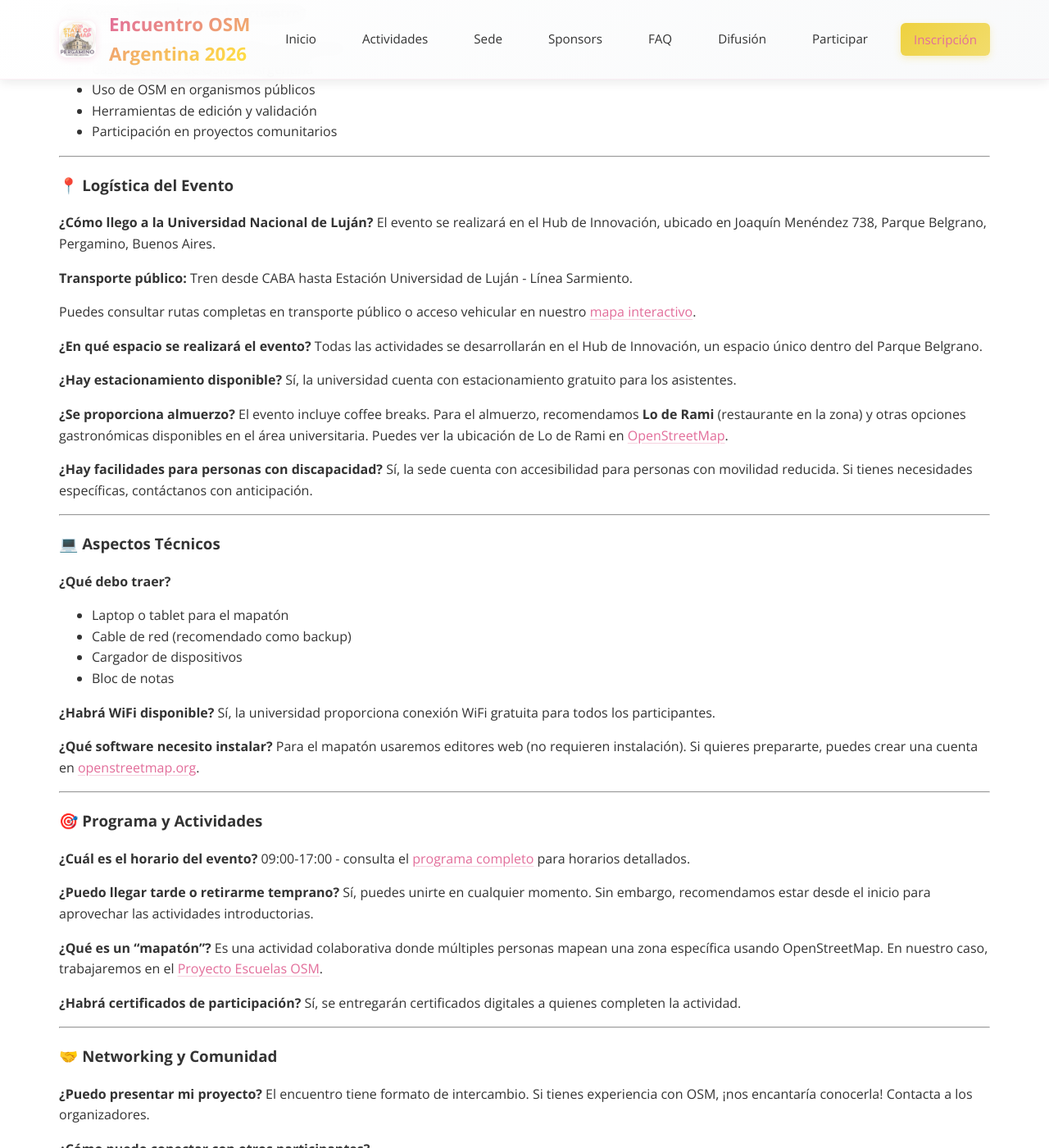
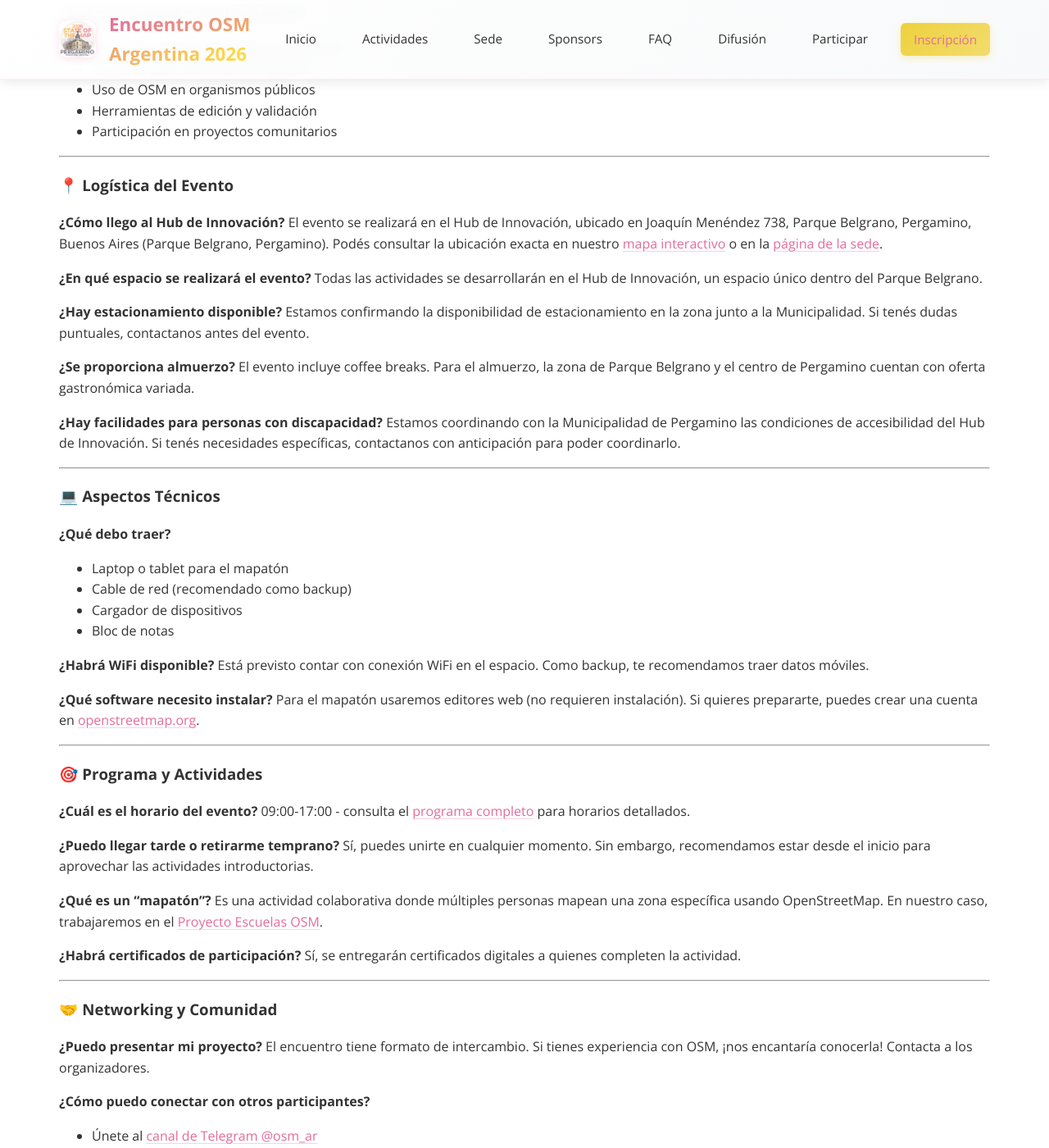
Before and after one commit to caprieldeluca/encuentro-2026, a Jekyll site: the page built from faq.md, in a window 1280 px wide and 1400 px high, scrolled down 870 px. Shown: the whole window at 82% size. Built offline with Jekyll 4.4.1, drawn with Linux system fonts in a browser that asks for light colours; some of the changed text lies outside the part shown.

Commit message:
Navegación: agregar páginas huérfanas y linkear /registro; reescribir FAQ para Pergamino
- _layouts/default.html: el dropdown "Actividades" tenía un solo ítem
  idéntico al link padre. Ahora suma Proyecto Escuelas y Casos de
  Éxito, que no estaban en ningún menú.
- inscripcion.md: linkea /registro (el formulario embebido, que
  existía pero no se llegaba a él navegando).
- faq.md: reescrita la sección de logística, que era 100% sobre la
  Universidad Nacional de Luján (tren desde CABA, estacionamiento
  universitario, restaurante "Lo de Rami" cerca de la UNLu). Donde no
  tengo el dato confirmado para Pergamino (estacionamiento,
  accesibilidad, WiFi) uso lenguaje de "estamos confirmando" en vez
  de inventar la respuesta. También corrige el link de MapRoulette
  Luján (variable que va a quedar obsoleta) y agrega anchors a los
  casos de éxito de Pergamino/Misiones.

Co-Authored-By: Claude Sonnet 5 <noreply@anthropic.com>

```diff
--- a/_layouts/default.html
+++ b/_layouts/default.html
@@ -64,6 +64,12 @@
                         <ul class="dropdown-menu">
                             <li>
                                 <a href="{{ '/programa' | relative_url }}">Programa</a>
+                            </li>
+                            <li>
+                                <a href="{{ '/proyecto-escuelas' | relative_url }}">Proyecto Escuelas</a>
+                            </li>
+                            <li>
+                                <a href="{{ '/casos-exito' | relative_url }}">Casos de Éxito</a>
                             </li>
                         </ul>
                     </li>
--- a/faq.md
+++ b/faq.md
@@ -1,8 +1,8 @@
 ---
 layout: page
 title: Preguntas Frecuentes
-subtitle: Respuestas a las consultas más comunes sobre el Encuentro OSM Argentina 2025
-description: FAQ sobre el primer Encuentro de la Comunidad OpenStreetMap Argentina en Luján
+subtitle: Respuestas a las consultas más comunes sobre el Encuentro OSM Argentina 2026
+description: FAQ sobre el primer Encuentro de la Comunidad OpenStreetMap Argentina en Pergamino
 ---
 
 ## ❓ Preguntas Frecuentes
@@ -42,24 +42,20 @@ No es necesario. Habrá actividades para principiantes y usuarios avanzados. ¡E
 
 ### 📍 **Logística del Evento**
 
-**¿Cómo llego a la Universidad Nacional de Luján?**
-El evento se realizará en el {{ site.event.building }}, ubicado en {{ site.event.address }}.
-
-**Transporte público:** Tren desde CABA hasta Estación Universidad de Luján - Línea Sarmiento.
-
-Puedes consultar rutas completas en transporte público o acceso vehicular en nuestro [mapa interactivo]({{ '/' | relative_url }}#mapa-encuentro).
+**¿Cómo llego al Hub de Innovación?**
+El evento se realizará en el {{ site.event.building }}, ubicado en {{ site.event.address }} (Parque Belgrano, Pergamino). Podés consultar la ubicación exacta en nuestro [mapa interactivo]({{ '/' | relative_url }}#mapa-encuentro) o en la [página de la sede]({{ '/venue' | relative_url }}).
 
 **¿En qué espacio se realizará el evento?**
 Todas las actividades se desarrollarán en el {{ site.event.building }}, un espacio único dentro del Parque Belgrano.
 
 **¿Hay estacionamiento disponible?**
-Sí, la universidad cuenta con estacionamiento gratuito para los asistentes.
+Estamos confirmando la disponibilidad de estacionamiento en la zona junto a la Municipalidad. Si tenés dudas puntuales, contactanos antes del evento.
 
 **¿Se proporciona almuerzo?**
-El evento incluye coffee breaks. Para el almuerzo, recomendamos **Lo de Rami** (restaurante en la zona) y otras opciones gastronómicas disponibles en el área universitaria. Puedes ver la ubicación de Lo de Rami en [OpenStreetMap](https://www.openstreetmap.org/way/684683865).
+El evento incluye coffee breaks. Para el almuerzo, la zona de Parque Belgrano y el centro de Pergamino cuentan con oferta gastronómica variada.
 
 **¿Hay facilidades para personas con discapacidad?**
-Sí, la sede cuenta con accesibilidad para personas con movilidad reducida. Si tienes necesidades específicas, contáctanos con anticipación.
+Estamos coordinando con la Municipalidad de Pergamino las condiciones de accesibilidad del Hub de Innovación. Si tenés necesidades específicas, contactanos con anticipación para poder coordinarlo.
 
 ---
 
@@ -72,7 +68,7 @@ Sí, la sede cuenta con accesibilidad para personas con movilidad reducida. Si t
 - Bloc de notas
 
 **¿Habrá WiFi disponible?**
-Sí, la universidad proporciona conexión WiFi gratuita para todos los participantes.
+Está previsto contar con conexión WiFi en el espacio. Como backup, te recomendamos traer datos móviles.
 
 **¿Qué software necesito instalar?**
 Para el mapatón usaremos editores web (no requieren instalación). Si quieres prepararte, puedes crear una cuenta en [openstreetmap.org](https://openstreetmap.org).
@@ -114,8 +110,8 @@ Argentina tiene experiencias únicas de colaboración entre organismos públicos
 
 **¿Trabajo en el estado, me sirve asistir?**
 ¡Absolutamente! Verás casos concretos como:
-- [Municipalidad de Pergamino]({{ '/casos-exito' | relative_url }}) (10 años de colaboración)
-- [Programa Misiones]({{ '/casos-exito' | relative_url }}) (capacitación gubernamental)
+- [Municipalidad de Pergamino]({{ '/casos-exito' | relative_url }}#pergamino) (10 años de colaboración)
+- [Programa Misiones]({{ '/casos-exito' | relative_url }}#misiones) (capacitación gubernamental)
 - Integración con datos oficiales (IDERA, Mapa Educativo)
 
 ---
@@ -181,7 +177,9 @@ Este es el primer encuentro nacional. Según la respuesta, planificamos hacer ev
       <ul>
         <li><a href="https://www.openstreetmap.org/edit" target="_blank">Editor iD (web)</a></li>
         <li><a href="https://josm.openstreetmap.de/" target="_blank">JOSM (desktop)</a></li>
-        <li><a href="{{ site.links.maproulette_lujan }}" target="_blank">MapRoulette Luján</a></li>
+        {% if site.links.maproulette_project %}
+        <li><a href="{{ site.links.maproulette_project }}" target="_blank">MapRoulette Proyecto Escuelas</a></li>
+        {% endif %}
         <li><a href="https://overpass-turbo.eu/" target="_blank">Overpass Turbo</a></li>
       </ul>
     </div>
```
Also changed, not shown: inscripcion.md (+1 -0 lines).
